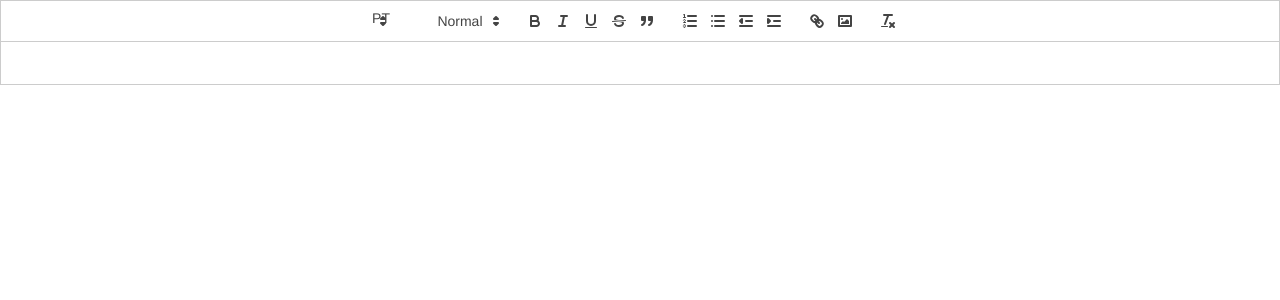
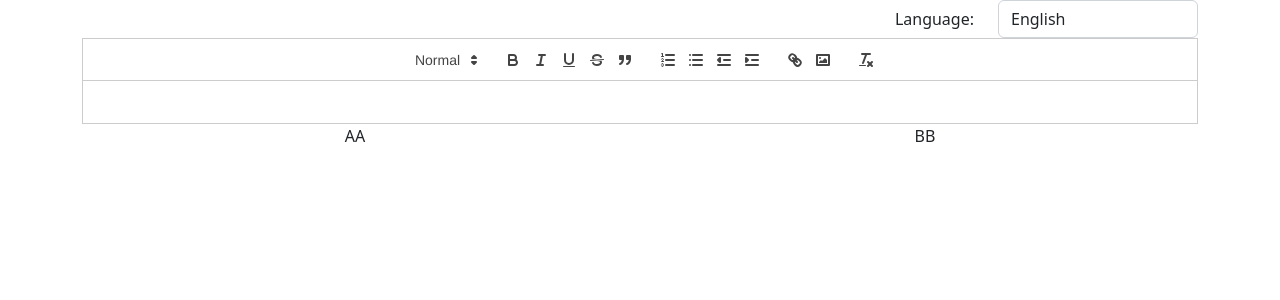
Before and after one commit to bigfarofa/strategic-agenda-challenge, a React (Create React App) app in the folder frontend/: page / in a window 1280 px wide. Shown: the top 300 px of the page. Built offline with nearby package versions, Linux system fonts and the light colour scheme.

Commit message:
Removed Langauge Dropdown from Quill editor

```diff
--- a/frontend/package.json
+++ b/frontend/package.json
@@ -11,6 +11,7 @@
     "@types/react": "^18.0.24",
     "@types/react-dom": "^18.0.8",
     "axios": "^1.1.3",
+    "bootstrap": "^5.2.2",
     "lodash": "^4.17.21",
     "parchment": "^2.0.1",
     "qs": "^6.11.0",
--- a/frontend/src/index.tsx
+++ b/frontend/src/index.tsx
@@ -4,7 +4,7 @@ import './index.css';
 import App from './App';
 import reportWebVitals from './reportWebVitals';
 import buildParchments from './utils/quill/parchments/build-parchments';
-
+import "bootstrap/dist/css/bootstrap.css";
 buildParchments();
 
 const root = ReactDOM.createRoot(
--- a/frontend/src/pages/Home.tsx
+++ b/frontend/src/pages/Home.tsx
@@ -33,36 +33,12 @@ function Home() {
   let modulesRef = useRef({
     toolbar: {
       container: [
-        [{ 'language': ['PT', 'EN'] }],
         [{ 'header': [1, 2, false] }],
         ['bold', 'italic', 'underline','strike', 'blockquote'],
         [{'list': 'ordered'}, {'list': 'bullet'}, {'indent': '-1'}, {'indent': '+1'}],
         ['link', 'image'],
         ['clean']
       ],
-      handlers: {
-        'language': function(value: string){
-          if (reactQuillRef.current && thisRef.current) {
-
-            let thisDom = thisRef.current;
-            const placeholderPickerItems = Array.prototype.slice.call(thisDom.querySelectorAll('.ql-language .ql-picker-item'));
-
-            placeholderPickerItems.forEach(item => item.textContent = item.dataset.value);
-
-            let pickerLabel = thisDom.querySelector('.ql-language .ql-picker-label');
-            let newSpanElement = document.createElement("SPAN");
-            newSpanElement.innerHTML = pickerLabel.getAttribute("data-value");
-            if (pickerLabel) {
-              let existentSpanElement = pickerLabel.querySelector("span");
-              if (existentSpanElement) {
-                pickerLabel.removeChild(existentSpanElement);
-              }
-              pickerLabel.prepend(newSpanElement);
-            }
-
-          }
-        }
-      }
     }
   });
 
@@ -113,35 +89,6 @@ function Home() {
 
   }, 2000), []);
 
-  useEffect(function(){
-    setTimeout(() => {
-      // We need to manually supply the HTML content of our custom dropdown list
-
-      if (reactQuillRef.current && thisRef.current) {
-
-        let thisDom = thisRef.current;
-        const placeholderPickerItems = Array.prototype.slice.call(thisDom.querySelectorAll('.ql-language .ql-picker-item'));
-
-        placeholderPickerItems.forEach(item => item.textContent = item.dataset.value);
-
-        let pickerLabel = thisDom.querySelector('.ql-language .ql-picker-label');
-
-        let newSpanElement = document.createElement("SPAN");
-        newSpanElement.innerHTML = pickerLabel.getAttribute("data-value");
-        if (pickerLabel) {
-          let existentSpanElement = pickerLabel.querySelector("span");
-          if (existentSpanElement) {
-            pickerLabel.removeChild(existentSpanElement);
-          }
-          pickerLabel.prepend(newSpanElement);
-        }
-        reactQuillRef.current.getEditor().format('language', 'EN');
-      }
-
-
-    }, 0);
-  }, []);
-
   let onChangeQuillCb = useCallback(function(content: string, delta: DeltaStatic, source: Sources, editor: ReactQuill.UnprivilegedEditor){
 
     fetchWords(editor.getText(), "fr");
@@ -151,6 +98,23 @@ function Home() {
 
   return (
     <div ref={thisRef}>
+      <div className="container">
+        <div className="row">
+          <div className="col-12">
+            <div className='row row-cols-sm-auto align-items-center justify-content-end'>
+              <div className="col-12">
+                <label>Language:</label>
+              </div>
+              <div className='col-12'>
+                <select className='form-control' style={{minWidth: "200px"}}>
+
+                  <option value="en-gb">English</option>
+                  <option value="it">Italian</option>
+                  <option value="it">French</option>
+                </select>
+              </div>
+
+            </div>
             <ReactQuill
             ref={reactQuillRef}
             theme="snow"
@@ -159,6 +123,18 @@ function Home() {
             modules = {modulesRef.current}
             />
           </div>
+        </div>
+        <div className='row'>
+          <div className="col-12 col-md-6">
+            AA
+          </div>
+          <div className="col-12 col-md-6">
+            BB
+          </div>
+        </div>
+      </div>
+    </div>
+
   );
 }
 
```
Also changed, not shown: 1 other file (tests, documents, lock files or other folders). Lines whose indentation alone changed are shown as unchanged.
